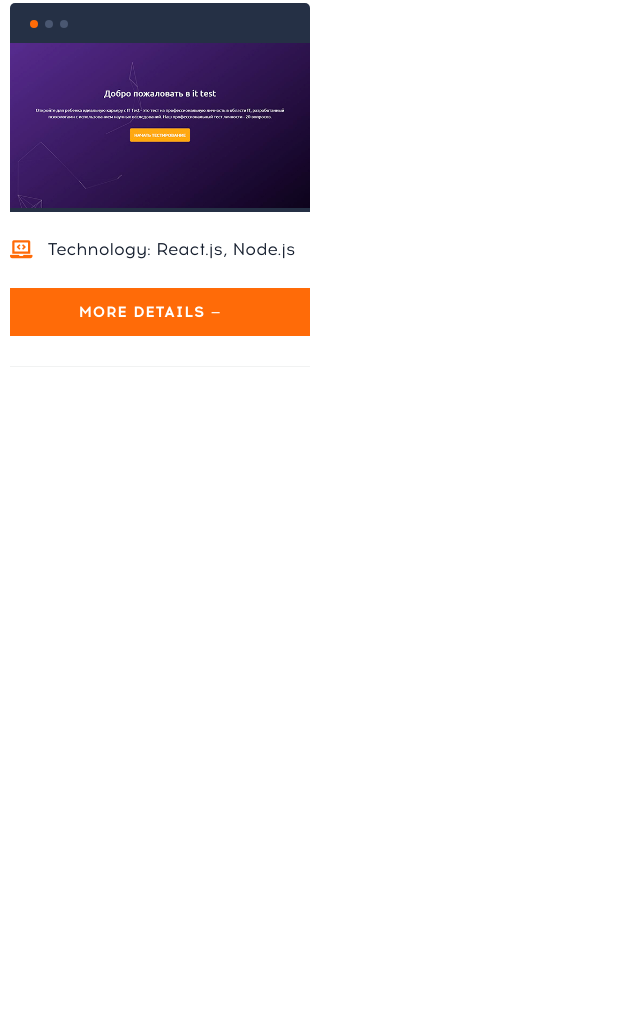
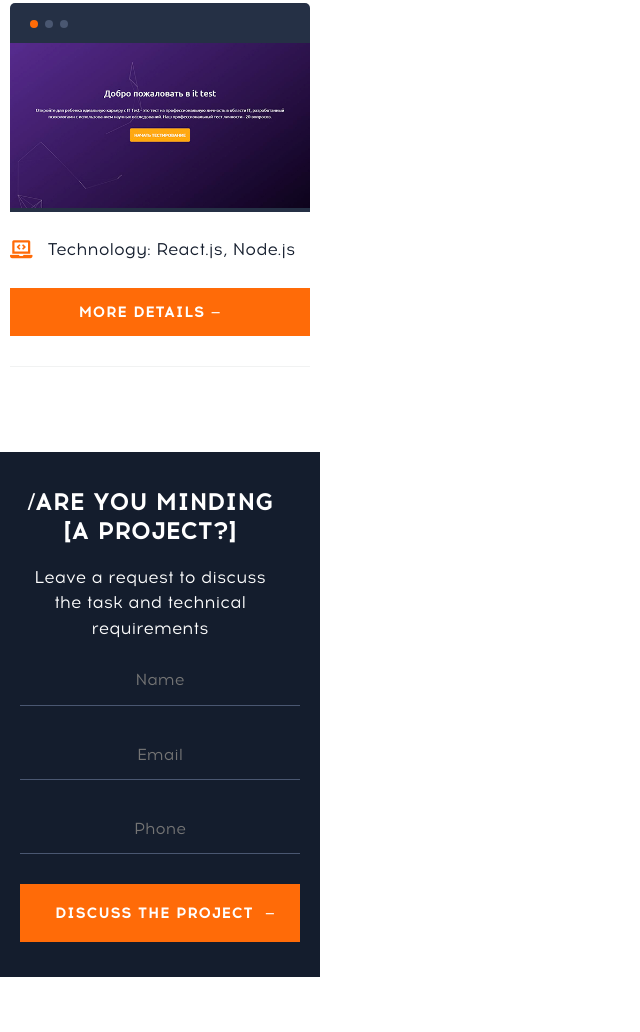
Before and after one commit to TrsarinskiyIvan/My-resume, a plain HTML site: page index.html in a window 1280 px wide. Shown: the part 4853-5885 px from the top of the page, without its empty margins (0-640 px from the left). Before the commit the page ends 5275 px from the top, so only its background shows below. Drawn offline with Linux system fonts and the light colour scheme.

Commit message:
home work 4

```diff
--- a/css/style-template.css
+++ b/css/style-template.css
@@ -66,6 +66,7 @@
 
 body {
   font-family: var(--font-main);
+  width: 320px;
 }
 
 /* common */
@@ -413,6 +414,7 @@ body {
 
 .team-projects {
   width: 320px;
+  margin: 0;
 }
 
 .team-projects .container {
@@ -455,3 +457,45 @@ body {
 .team-project-item:last-child {
   margin-bottom: 0;
 }
+
+/* callback-form-container */
+
+.callback-form-container {
+  width: 320px;
+  display: flex;
+  flex-direction: column;
+  background: var(--c-dark);
+  padding: 35px 20px 35px 20px;
+  box-sizing: border-box;
+}
+
+.callback-form-title {
+  font-weight: bold;
+  font-size: 24px;
+  line-height: 29px;
+  text-align: center;
+  text-transform: uppercase;
+  color: var(--txt-c-light);
+  width: 260px;
+  margin: 0 0 20px 0;
+}
+
+.callback-form-descr {
+  font-size: 17px;
+  line-height: 150%;
+  text-align: center;
+  color: var(--txt-c-light);
+  width: 260px;
+  margin: 0 0 20px 0;
+}
+
+.calback-form-input {
+  background: transparent;
+  border: none;
+  outline: none;
+  padding: 10px 10px 15px 10px;
+  border-bottom: 1px solid var(--c-grey-blue);
+  text-align: center;
+  color: var(--txt-c-light);
+  margin-bottom: 30px;
+}
--- a/index.html
+++ b/index.html
@@ -234,5 +234,19 @@
     </div>
 </section>
 
+<section class="callback-form">
+    <div class="container">
+        <form class="callback-form-container">
+            <h3 class="callback-form-title">/Are you minding [a project?]</h3>
+            <p class="callback-form-descr">Leave a request to discuss the task and technical requirements
+</p>
+            <input class="calback-form-input" type="text" name="" id="" class="calback-form-name" placeholder="Name">
+            <input class="calback-form-input" type="email" name="" id="" class="calback-form-email" placeholder="Email">
+            <input class="calback-form-input" type="tel" name="" id="" class="calback-form-phone" pattern="[0-9]{3}-[0-9]{2}-[0-9]{3}" placeholder="Phone">
+            <input class="accent-btn" type="submit" value="Discuss the project  —" id="">
+        </form>
+    </div>
+</section>
+
 </body>
 </html>
```
